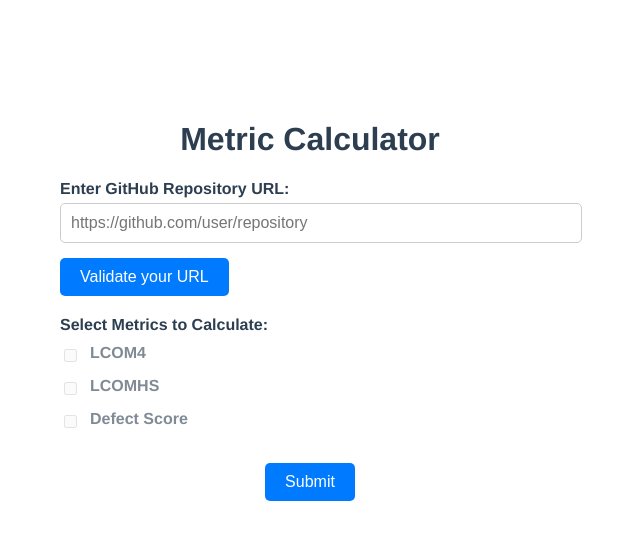
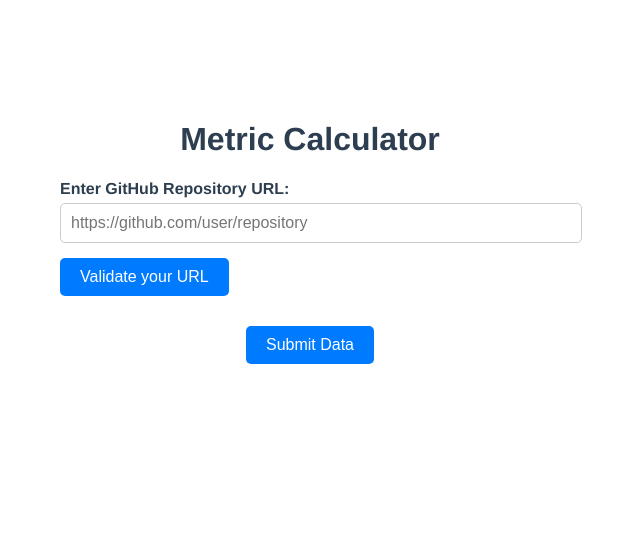
Before and after one commit to aapati17/Group-Python-4, a Vue app in the folder FrontEnd/: page / in a window 1280 px wide. Shown: the top 540 px of the page, without its empty margins (330-970 px from the left). Built offline with nearby package versions, Linux system fonts and the light colour scheme.

Commit message:
Issue-114: Added UI For Loading

```diff
--- a/FrontEnd/src/components/HomeScreen.vue
+++ b/FrontEnd/src/components/HomeScreen.vue
@@ -13,7 +13,7 @@
         </p>
       </div>
 
-      <div class="input-container">
+      <div class="input-container" v-if="isValidRepo">
         <label>Select Metrics to Calculate:</label>
         <div class="checkbox-group" :class="{ 'disabled': !isValidRepo }">
           <div class="checkbox-item" v-for="metric in availableMetrics" :key="metric.value">
@@ -38,7 +38,9 @@
         <TagInput v-model:tags="tagsData" />
           <h5>Once you have customized all of your tags and their weights, click on the Submit button.</h5>
       </div>
-      <button @click="submitData" :disabled="!isValidRepo || selectedMetrics.length === 0 || (selectedMetrics.includes('DefectScore') && tagsData.length === 0)">Submit</button>
+      <button @click="submitData" :disabled="!isValidRepo || selectedMetrics.length === 0 || (selectedMetrics.includes('DefectScore') && tagsData.length === 0)">{{buttonText}}</button>
+
+      <h4 class="loading-text" v-if="isLoading">{{ loadingText }}</h4>
     </div>
 
     <!-- Show Output Screen After Validation -->
@@ -68,6 +70,11 @@
     const benchmarks = reactive({});
     const tagsData = ref([])
     const computedData = ref({});
+    // Loading state
+    const isLoading = ref(false);
+    const loadingText = ref('Loading...');
+    const buttonText = ref('Submit Data');
+
 
     const availableMetrics = [
       { value: 'LCOM4', label: 'LCOM4' },
@@ -256,6 +263,7 @@
       const promises = []
       promises.push(postLabelMapping());
       promises.push(postBenchMarks());
+      buttonText.value = 'Loading...';
       await Promise.all(promises);
 
       // Only show the output view if the backend call for metrics was successful
@@ -284,7 +292,10 @@
       availableMetrics,
       computedData,
       benchmarks,
-      tagsData
+      tagsData,
+      isLoading,
+      loadingText,
+      buttonText
     };
   }
 };
@@ -392,4 +403,8 @@
   opacity: 0.6;
   pointer-events: none;
 }
+
+.loading-text {
+  color: #0056b3;
+}
 </style>
```
